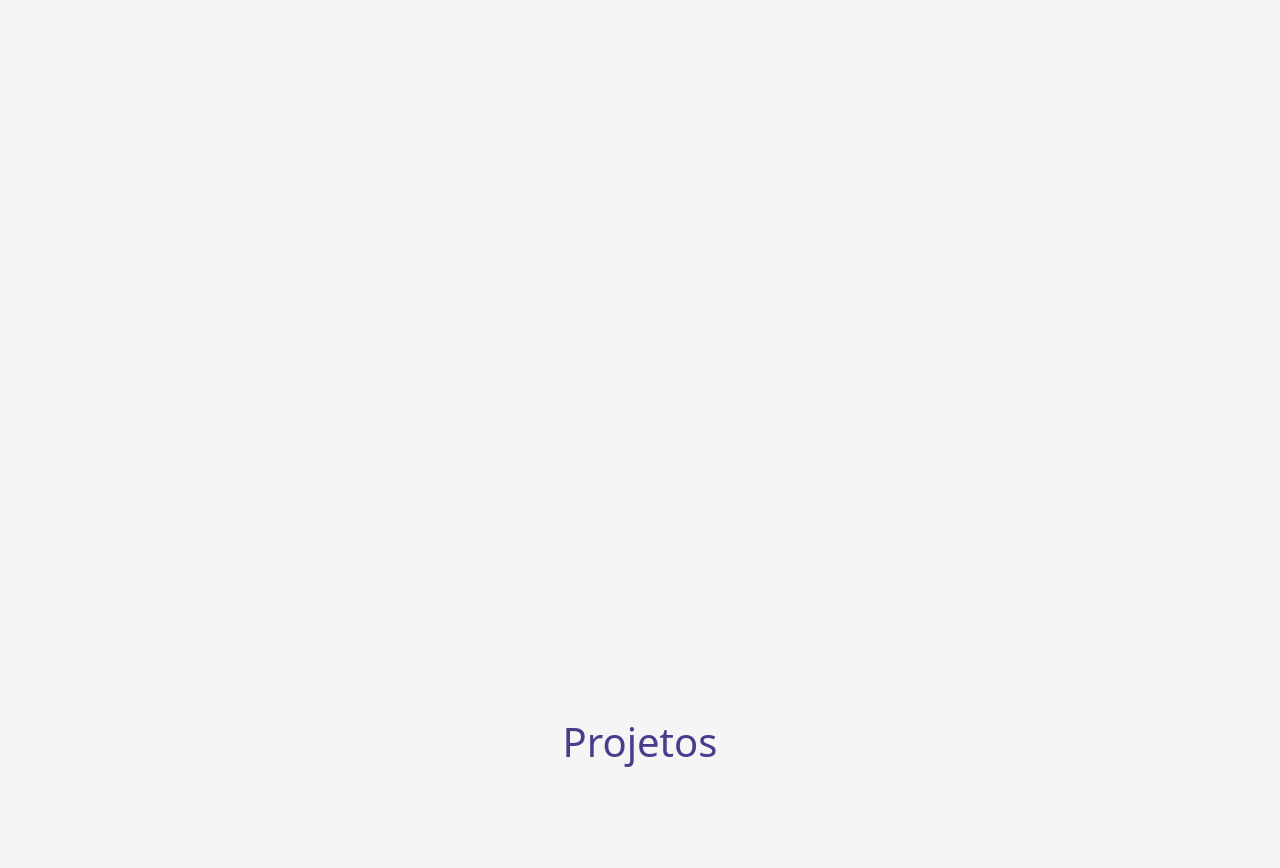
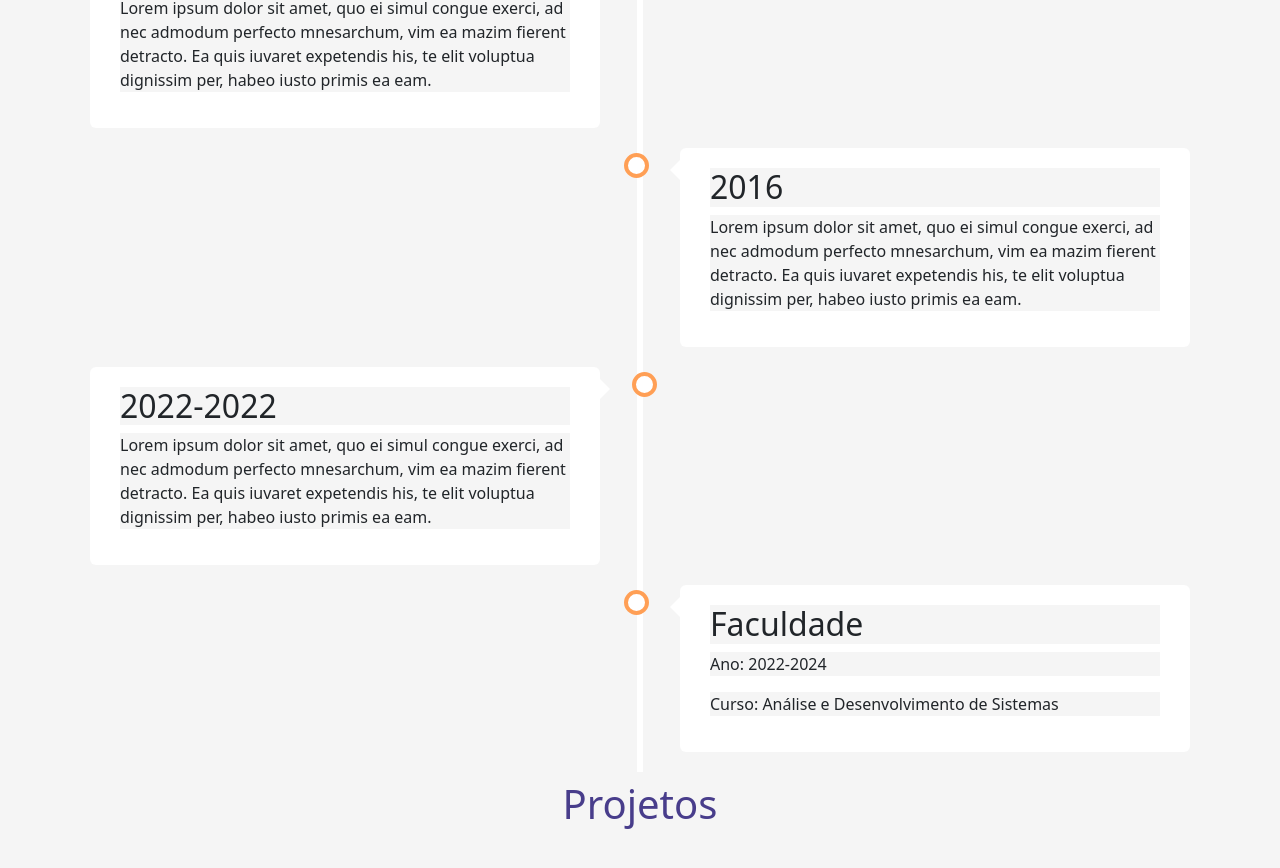
Before and after one commit to gustavolohmann/portifolio-web, a React (Create React App) app in the folder portifolio-web/: page / in a window 1280 px wide. Shown: the part 1918-2786 px from the top of the page. Built offline with nearby package versions, Linux system fonts and the light colour scheme.

Commit message:
Criado componete de trajetoria

```diff
--- a/portifolio-web/src/components/Habilidades.js
+++ b/portifolio-web/src/components/Habilidades.js
@@ -3,6 +3,7 @@ import React from 'react';
 const Habilidades = () => {
     const skills = [
         { name: 'Vue.js', url: 'https://raw.githubusercontent.com/devicons/devicon/master/icons/vuejs/vuejs-original.svg' },
+        { name: 'React', url: 'https://raw.githubusercontent.com/devicons/devicon/master/icons/react/react-original.svg' },
         { name: 'MySQL', url: 'https://raw.githubusercontent.com/devicons/devicon/master/icons/mysql/mysql-original.svg' },
         { name: 'PHP', url: 'https://raw.githubusercontent.com/devicons/devicon/master/icons/php/php-original.svg' },
         { name: 'Express', url: 'https://raw.githubusercontent.com/devicons/devicon/master/icons/express/express-original.svg' },
@@ -13,9 +14,9 @@ const Habilidades = () => {
         { name: 'Postman', url: 'https://raw.githubusercontent.com/devicons/devicon/master/icons/postman/postman-original.svg' },
     ];
     return (
-        <div className="habilidade-main-content container  d-flex flex-row justify-content-center p-5" style={{ height: "100vh" }}>
+        <div className="habilidade-main-content container  d-flex flex-row align-items-center justify-content-center p-5" style={{ height: "100vh" }}>
             {skills.map((skill, index) => (
-                <div key={index} style={{ display: 'flex', width: '150px', height: '50px', padding: '10px', alignItems: 'center', marginBottom: '10px', border: '2px solid #E0E0E0', borderRadius: '30px' }}>
+                <div key={index} style={{ display: 'flex', width: '150px', height: '50px', padding: '10px', alignItems: 'center', marginBottom: '10px', border: '2px solid #E0E0E0', borderRadius: '10px' }}>
                     <img src={skill.url} alt={skill.name} style={{ width: '40px', height: '40px', marginRight: '10px' }} />
                     <span>{skill.name}</span>
                 </div>
--- a/portifolio-web/src/components/Header.js
+++ b/portifolio-web/src/components/Header.js
@@ -5,7 +5,9 @@ const Header = () => {
             <ul class='d-flex align-items-center list-unstyled mb-0'>
                 <li class='me-3'><button class='btn border'>01 - Home</button></li>
                 <li class='me-3'><button class='btn border'>02 - Habilidades</button></li>
-                <li><button class='btn border'>03 - Contato</button></li>
+                <li class='me-3'><button class='btn border'>03 - Trajetoria</button></li>
+                <li><button class='btn border'>04 - Projetos</button></li>
+                <li><button class='btn border'>05 - Contato</button></li>
             </ul>
         </div>
     );
--- a/portifolio-web/src/components/Trajetoria.js
+++ b/portifolio-web/src/components/Trajetoria.js
@@ -1,7 +1,32 @@
 const Trajetoria = () => {
-
     return (
-        <div style={{ height: "100vh" }}></div>
+        <div class="timeline">
+            <div class="container-content left">
+                <div class="content">
+                    <h2>2017</h2>
+                    <p>Lorem ipsum dolor sit amet, quo ei simul congue exerci, ad nec admodum perfecto mnesarchum, vim ea mazim fierent detracto. Ea quis iuvaret expetendis his, te elit voluptua dignissim per, habeo iusto primis ea eam.</p>
+                </div>
+            </div>
+            <div class="container-content right">
+                <div class="content">
+                    <h2>2016</h2>
+                    <p>Lorem ipsum dolor sit amet, quo ei simul congue exerci, ad nec admodum perfecto mnesarchum, vim ea mazim fierent detracto. Ea quis iuvaret expetendis his, te elit voluptua dignissim per, habeo iusto primis ea eam.</p>
+                </div>
+            </div>
+            <div class="container-content left">
+                <div class="content">
+                    <h2>2022-2022</h2>
+                    <p>Lorem ipsum dolor sit amet, quo ei simul congue exerci, ad nec admodum perfecto mnesarchum, vim ea mazim fierent detracto. Ea quis iuvaret expetendis his, te elit voluptua dignissim per, habeo iusto primis ea eam.</p>
+                </div>
+            </div>
+            <div class="container-content right">
+                <div class="content">
+                    <h2>Faculdade</h2>
+                    <p>Ano: 2022-2024</p>
+                    <p>Curso: Análise e Desenvolvimento de Sistemas</p>
+                </div>
+            </div>
+        </div>
     );
 }
 
--- a/portifolio-web/src/styles/App.css
+++ b/portifolio-web/src/styles/App.css
@@ -58,3 +58,130 @@ h5 {
 .button-copy:hover+.cover-input::after {
   opacity: 1;
 }
+
+
+/* The actual timeline (the vertical ruler) */
+.timeline {
+  padding: 10px;
+  position: relative;
+  max-width: 1200px;
+  margin: 0 auto;
+}
+
+/* The actual timeline (the vertical ruler) */
+.timeline::after {
+  content: '';
+  position: absolute;
+  width: 6px;
+  background-color: white;
+  top: 0;
+  bottom: 0;
+  left: 50%;
+  margin-left: -3px;
+}
+
+/* Container around content */
+.container-content {
+  padding: 10px 40px;
+  position: relative;
+  background-color: inherit;
+  width: 50%;
+}
+
+/* The circles on the timeline */
+.container-content::after {
+  content: '';
+  position: absolute;
+  width: 25px;
+  height: 25px;
+  right: -17px;
+  background-color: white;
+  border: 4px solid #FF9F55;
+  top: 15px;
+  border-radius: 50%;
+  z-index: 1;
+}
+
+/* Place the container to the left */
+.left {
+  left: 0;
+}
+
+/* Place the container to the right */
+.right {
+  left: 50%;
+}
+
+/* Add arrows to the left container (pointing right) */
+.left::before {
+  content: " ";
+  height: 0;
+  position: absolute;
+  top: 22px;
+  width: 0;
+  z-index: 1;
+  right: 30px;
+  border: medium solid white;
+  border-width: 10px 0 10px 10px;
+  border-color: transparent transparent transparent white;
+}
+
+/* Add arrows to the right container (pointing left) */
+.right::before {
+  content: " ";
+  height: 0;
+  position: absolute;
+  top: 22px;
+  width: 0;
+  z-index: 1;
+  left: 30px;
+  border: medium solid white;
+  border-width: 10px 10px 10px 0;
+  border-color: transparent white transparent transparent;
+}
+
+/* Fix the circle for containers on the right side */
+.right::after {
+  left: -16px;
+}
+
+/* The actual content */
+.content {
+  padding: 20px 30px;
+  background-color: white;
+  position: relative;
+  border-radius: 6px;
+}
+
+/* Media queries - Responsive timeline on screens less than 600px wide */
+@media screen and (max-width: 600px) {
+  /* Place the timelime to the left */
+  .timeline::after {
+  left: 31px;
+  }
+
+  /* Full-width containers */
+  .container-content {
+  width: 100%;
+  padding-left: 70px;
+  padding-right: 25px;
+  }
+
+  /* Make sure that all arrows are pointing leftwards */
+  .container-content::before {
+  left: 60px;
+  border: medium solid white;
+  border-width: 10px 10px 10px 0;
+  border-color: transparent white transparent transparent;
+  }
+
+  /* Make sure all circles are at the same spot */
+  .left::after, .right::after {
+  left: 15px;
+  }
+
+  /* Make all right containers behave like the left ones */
+  .right {
+  left: 0%;
+  }
+  }
```
